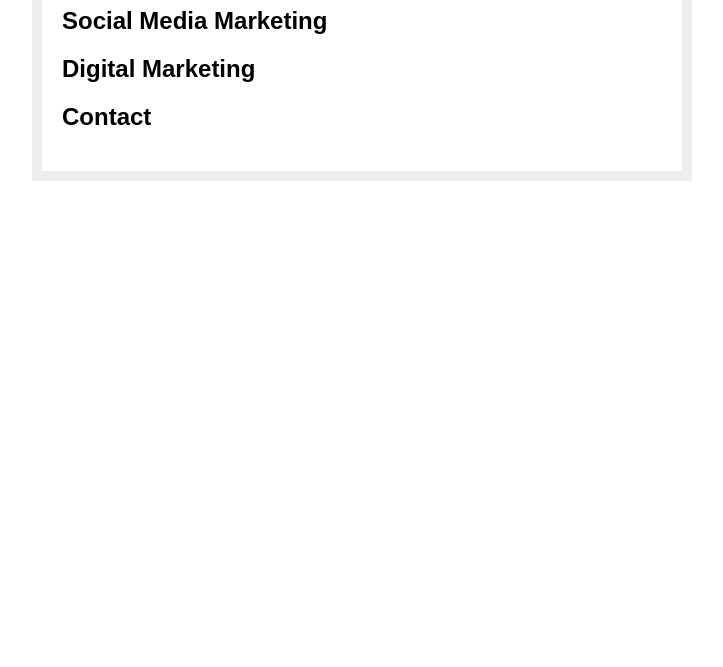
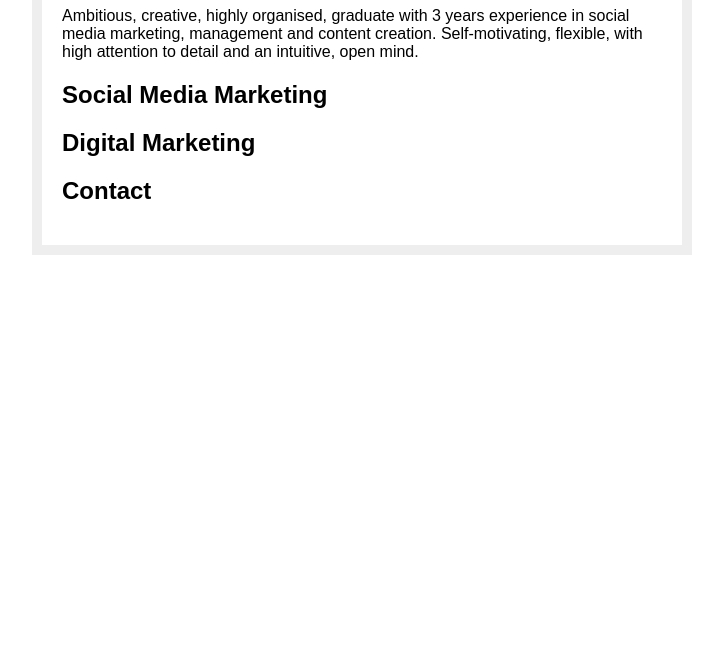
Before and after one commit to svenjawhateverr/resume, a plain HTML site: page index.html in a window 1280 px wide. Shown: the part 133-800 px from the top of the page, without its empty margins (278-1001 px from the left). Drawn offline with Linux system fonts and the light colour scheme.

Commit message:
Added Paragraph

```diff
--- a/index.html
+++ b/index.html
@@ -9,6 +9,7 @@
 
 <body>
 	<h1>Svenja's Resume</h1>
+	<p>Ambitious, creative, highly organised, graduate with 3 years experience in social media marketing, management and content creation. Self-motivating, flexible, with high attention to detail and an intuitive, open mind.</p>
 	<h2 onclick="this.nextElementSibling.classList.toggle('hide')">Social Media Marketing</h2>
 <ul class="hide">
 	<li>Facebook</li>
```
